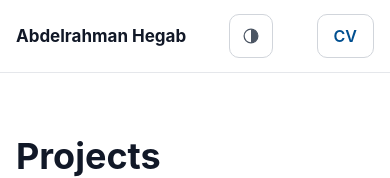
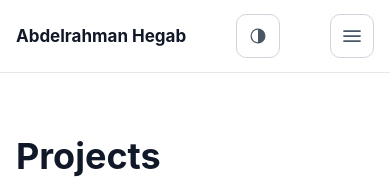
Before and after one commit to abdelrahman-nasser/abdelrahman-portfolio, an Angular app: page /projects in a window 390 px wide. Shown: the top 178 px of the page. Built offline with nearby package versions, Linux system fonts and the light colour scheme.

Commit message:
feat: implement responsive mobile navigation

```diff
--- a/src/app/layout/header/header.html
+++ b/src/app/layout/header/header.html
@@ -1,6 +1,6 @@
 <header class="site-header">
   <div class="site-header__inner container">
-    <a class="site-header__brand" routerLink="/">Abdelrahman Hegab</a>
+    <a class="site-header__brand" routerLink="/" (click)="closeMenu()">Abdelrahman Hegab</a>
 
     <nav class="site-header__navigation" aria-label="Primary">
       @for (item of navigationItems; track item.path) {
@@ -18,12 +18,60 @@
     <app-theme-toggle />
 
     <a
-      class="site-header__cv-action"
+      class="site-header__cv-action site-header__cv-action--desktop"
       routerLink="/cv"
       routerLinkActive="site-header__cv-action--active"
       ariaCurrentWhenActive="page"
     >
       <span class="site-header__cv-action-prefix">Download </span>CV
     </a>
+
+    <button
+      #menuTrigger
+      class="site-header__menu-trigger"
+      type="button"
+      aria-controls="mobile-navigation"
+      [attr.aria-expanded]="isMenuOpen()"
+      [attr.aria-label]="isMenuOpen() ? 'Close navigation' : 'Open navigation'"
+      (click)="toggleMenu()"
+    >
+      <svg aria-hidden="true" viewBox="0 0 24 24">
+        @if (isMenuOpen()) {
+          <path d="M6 6l12 12M18 6 6 18" />
+        } @else {
+          <path d="M4 7h16M4 12h16M4 17h16" />
+        }
+      </svg>
+    </button>
   </div>
+
+  @if (isMenuOpen()) {
+    <nav
+      id="mobile-navigation"
+      class="site-header__mobile-navigation container"
+      aria-label="Mobile"
+    >
+      @for (item of navigationItems; track item.path) {
+        <a
+          class="site-header__mobile-navigation-link"
+          [routerLink]="item.path"
+          routerLinkActive="site-header__mobile-navigation-link--active"
+          ariaCurrentWhenActive="page"
+          (click)="closeMenu()"
+        >
+          {{ item.label }}
+        </a>
+      }
+
+      <a
+        class="site-header__cv-action site-header__cv-action--mobile"
+        routerLink="/cv"
+        routerLinkActive="site-header__cv-action--active"
+        ariaCurrentWhenActive="page"
+        (click)="closeMenu()"
+      >
+        Download CV
+      </a>
+    </nav>
+  }
 </header>
--- a/src/app/layout/header/header.scss
+++ b/src/app/layout/header/header.scss
@@ -15,7 +15,8 @@
 
 .site-header__brand,
 .site-header__navigation-link,
-.site-header__cv-action {
+.site-header__cv-action,
+.site-header__mobile-navigation-link {
   text-decoration: none;
 }
 
@@ -24,6 +25,7 @@
   color: var(--color-text-primary);
   font-size: var(--font-size-body-lg);
   font-weight: var(--font-weight-bold);
+  white-space: nowrap;
 }
 
 .site-header__navigation {
@@ -67,7 +69,7 @@
 }
 
 .site-header__cv-action {
-  display: inline-flex;
+  display: none;
   min-block-size: 2.75rem;
   flex-shrink: 0;
   align-items: center;
@@ -94,6 +96,74 @@
   display: none;
 }
 
+.site-header__menu-trigger {
+  display: inline-flex;
+  inline-size: 2.75rem;
+  min-block-size: 2.75rem;
+  flex-shrink: 0;
+  align-items: center;
+  justify-content: center;
+  padding: 0;
+  border: 1px solid var(--color-border-strong);
+  border-radius: var(--radius-md);
+  background: transparent;
+  color: var(--color-text-secondary);
+  cursor: pointer;
+}
+
+.site-header__menu-trigger:hover,
+.site-header__menu-trigger[aria-expanded='true'] {
+  border-color: var(--color-primary);
+  background: var(--color-primary-soft);
+  color: var(--color-primary);
+}
+
+.site-header__menu-trigger svg {
+  inline-size: 1.5rem;
+  block-size: 1.5rem;
+  fill: none;
+  stroke: currentcolor;
+  stroke-linecap: round;
+  stroke-linejoin: round;
+  stroke-width: 1.75;
+}
+
+.site-header__mobile-navigation {
+  display: grid;
+  gap: var(--space-1);
+  padding-block: var(--space-3) var(--space-4);
+  border-block-start: 1px solid var(--color-border);
+  background: var(--color-bg-surface);
+}
+
+.site-header__mobile-navigation-link,
+.site-header__cv-action--mobile {
+  display: flex;
+  min-block-size: 2.75rem;
+  align-items: center;
+  padding-inline: var(--space-3);
+  border-radius: var(--radius-sm);
+  color: var(--color-text-secondary);
+  font-weight: var(--font-weight-medium);
+}
+
+.site-header__mobile-navigation-link:hover,
+.site-header__mobile-navigation-link--active {
+  background: var(--color-bg-surface-secondary);
+  color: var(--color-text-primary);
+}
+
+.site-header__mobile-navigation-link--active {
+  box-shadow: inset 2px 0 0 var(--color-primary);
+}
+
+.site-header__cv-action--mobile {
+  display: inline-flex;
+  inline-size: 100%;
+  justify-content: center;
+  margin-block-start: var(--space-2);
+}
+
 @media (width >= 48rem) {
   .site-header {
     min-block-size: 4.75rem;
@@ -101,6 +171,16 @@
 
   .site-header__navigation {
     display: flex;
+    gap: var(--space-3);
+  }
+
+  .site-header__cv-action {
+    display: inline-flex;
+  }
+
+  .site-header__menu-trigger,
+  .site-header__mobile-navigation {
+    display: none;
   }
 }
 
@@ -109,6 +189,10 @@
     gap: var(--space-3);
   }
 
+  .site-header__navigation {
+    gap: var(--space-5);
+  }
+
   .site-header__cv-action-prefix {
     display: inline;
   }
--- a/src/app/layout/header/header.ts
+++ b/src/app/layout/header/header.ts
@@ -1,4 +1,4 @@
-import { Component } from '@angular/core';
+import { Component, ElementRef, HostListener, signal, viewChild } from '@angular/core';
 import { RouterLink, RouterLinkActive } from '@angular/router';
 
 import { ThemeToggle } from '../../shared/components/theme-toggle/theme-toggle';
@@ -15,6 +15,9 @@ interface NavigationItem {
   templateUrl: './header.html',
 })
 export class Header {
+  private readonly menuTrigger = viewChild.required<ElementRef<HTMLButtonElement>>('menuTrigger');
+
+  protected readonly isMenuOpen = signal(false);
   protected readonly navigationItems: readonly NavigationItem[] = [
     { label: 'Experience', path: '/experience' },
     { label: 'Projects', path: '/projects' },
@@ -22,4 +25,22 @@ export class Header {
     { label: 'About', path: '/about' },
     { label: 'Contact', path: '/contact' },
   ];
+
+  protected toggleMenu(): void {
+    this.isMenuOpen.update((isOpen) => !isOpen);
+  }
+
+  protected closeMenu(): void {
+    this.isMenuOpen.set(false);
+  }
+
+  @HostListener('document:keydown.escape')
+  protected closeOnEscape(): void {
+    if (!this.isMenuOpen()) {
+      return;
+    }
+
+    this.closeMenu();
+    this.menuTrigger().nativeElement.focus();
+  }
 }
```
Also changed, not shown: 1 other file (tests, documents, lock files or other folders).
